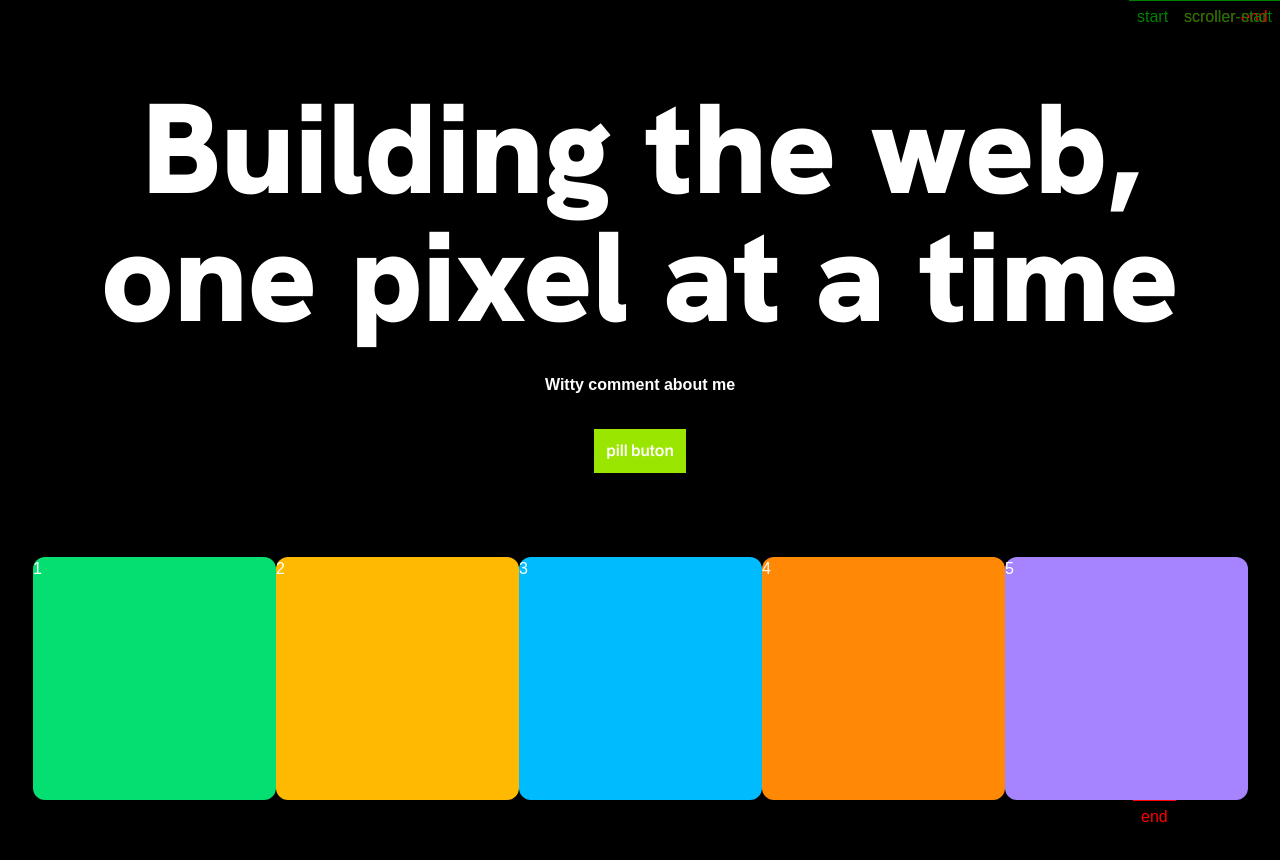
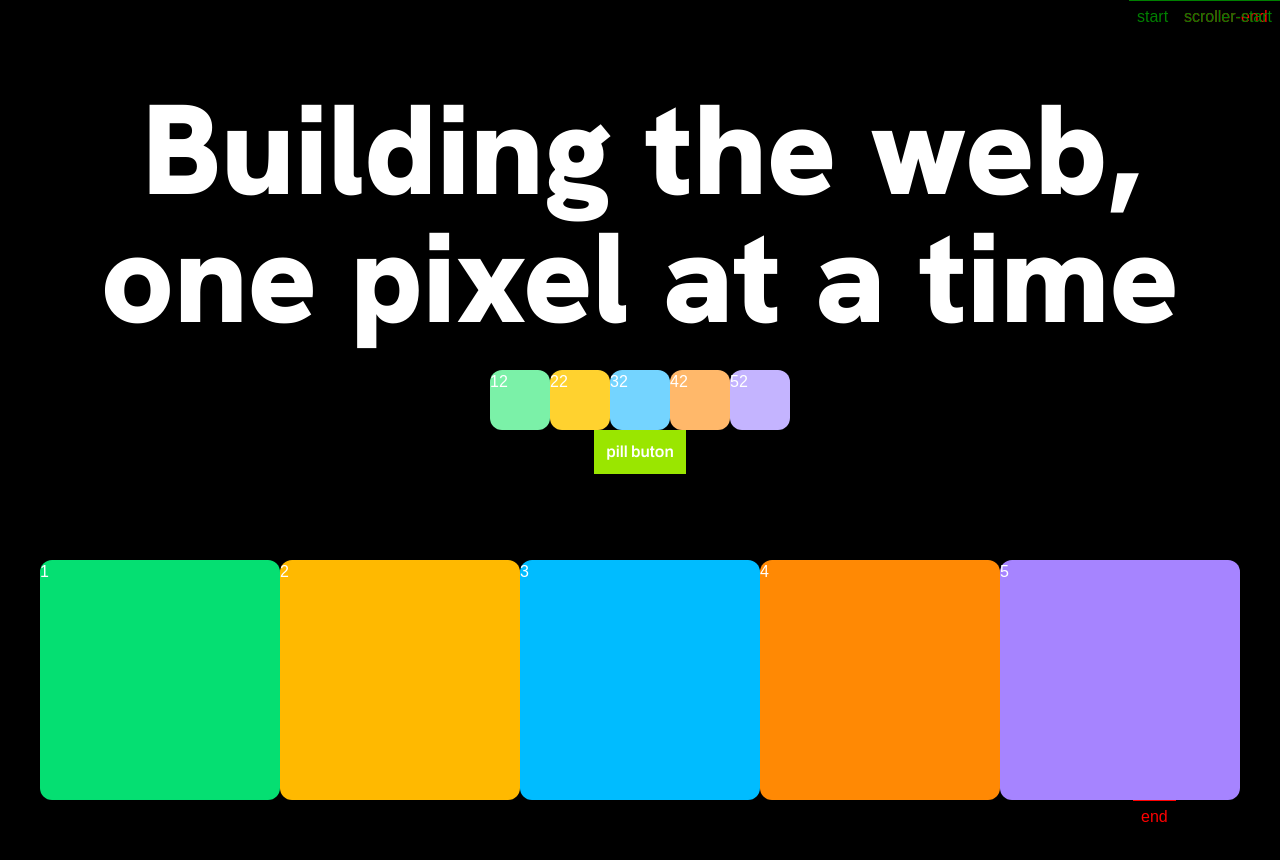
Before and after one commit to radovanbotik/mypage, a Next.js app: page / in a window 1280 px wide. Shown: the top 860 px of the page. Built offline with nearby package versions, Linux system fonts and the light colour scheme.

Commit message:
sequencing logic uncovered

```diff
--- a/app/page.tsx
+++ b/app/page.tsx
@@ -15,20 +15,6 @@ export default function Home() {
   const header = useRef<HTMLDivElement | null>(null);
   const h1 = useRef<HTMLDivElement | null>(null);
   const scrollUpAnimation = useRef<GSAPTimeline | null>(null);
-
-  //icon-sequence1
-  const icon_1_sequence_1 = useRef<HTMLDivElement | null>(null);
-  const icon_2_sequence_1 = useRef<HTMLDivElement | null>(null);
-  const icon_3_sequence_1 = useRef<HTMLDivElement | null>(null);
-  const icon_4_sequence_1 = useRef<HTMLDivElement | null>(null);
-  const icon_5_sequence_1 = useRef<HTMLDivElement | null>(null);
-
-  //icon-sequence2
-  const icon_1_sequence_2 = useRef<HTMLDivElement | null>(null);
-  const icon_2_sequence_2 = useRef<HTMLDivElement | null>(null);
-  const icon_3_sequence_2 = useRef<HTMLDivElement | null>(null);
-  const icon_4_sequence_2 = useRef<HTMLDivElement | null>(null);
-  const icon_5_sequence_2 = useRef<HTMLDivElement | null>(null);
 
   useGSAP(
     () => {
@@ -48,6 +34,31 @@ export default function Home() {
       // Timeline setup
       scrollUpAnimation.current = gsap
         .timeline()
+        .set(iconsInSequence3[0], {
+          x:
+            iconsInSequence2[0].getBoundingClientRect().left -
+            iconsInSequence3[0].getBoundingClientRect().left,
+        })
+        .set(iconsInSequence3[1], {
+          x:
+            iconsInSequence2[1].getBoundingClientRect().left -
+            iconsInSequence3[1].getBoundingClientRect().left,
+        })
+        // .set(iconsInSequence3[2], {
+        //   x:
+        //     iconsInSequence2[2].getBoundingClientRect().left -
+        //     iconsInSequence3[2].getBoundingClientRect().left,
+        // })
+        // .set(iconsInSequence3[3], {
+        //   x:
+        //     iconsInSequence2[3].getBoundingClientRect().left -
+        //     iconsInSequence3[3].getBoundingClientRect().left,
+        // })
+        // .set(iconsInSequence3[4], {
+        //   x:
+        //     iconsInSequence2[4].getBoundingClientRect().left -
+        //     iconsInSequence3[4].getBoundingClientRect().left,
+        // })
         .to(iconsInSequence1, {
           y: originalOffset,
           stagger: { each: 0.15, from: "start" },
@@ -81,26 +92,35 @@ export default function Home() {
         .set(iconsInSequence1, { opacity: 0 }, "<")
         .set(iconsInSequence2, { opacity: 1 }, "<")
         .set(iconsInSequence3, { opacity: 1 }, "<")
-        .set(iconsInSequence2[0], { opacity: 0 })
+        .set(
+          iconsInSequence2[0],
+          {
+            opacity: 0,
+          },
+          "<",
+        )
         .to(iconsInSequence3[0], {
           yPercent: -100,
-        })
-        .to(iconsInSequence3[0], {
-          xPercent: 200,
         })
         .set(wordsInSentence1[0], {
           opacity: 1,
         })
         .to(iconsInSequence3[0], {
-          xPercent: 300,
+          x: 0,
+          backgroundColor: "black",
         })
-        .to(
-          wordsInSentence1,
-          {
-            xPercent: 10,
-          },
-          "<",
-        )
+        .to(iconsInSequence3[1], {
+          x: 0,
+          backgroundColor: "black",
+        })
+        // .to(
+        //   wordsInSentence1,
+        //   {
+        //     xPercent: 10,
+        //   },
+        //   "<",
+        // )
+
         .set(
           wordsInSentence1[1],
           {
@@ -139,7 +159,7 @@ export default function Home() {
           </div>
         </div>
         <div
-          className="//absolute //bottom-0 flex w-full items-start justify-center opacity-100 [&>*]:aspect-square [&>*]:w-full"
+          className="//absolute //bottom-0 flex w-full items-start justify-center gap-0 opacity-100 [&>*]:aspect-square [&>*]:w-full [&>*]:max-w-60"
           ref={grid1}
         >
           <div className="icon1 rounded-xl bg-green-400 object-cover will-change-transform">
@@ -159,29 +179,32 @@ export default function Home() {
           </div>
         </div>
         <div className="absolute top-1/2 w-full -translate-y-1/2">
-          <div className="relative inset-0 mx-auto flex h-full w-fit opacity-100">
-            <div className="sentence1 div absolute -top-full left-0 z-10 flex text-6xl whitespace-nowrap select-none">
-              <span className="text-content -translate-x-[10%] opacity-0">
-                a word
-              </span>
-              <div className="icon3 inline-block aspect-square w-[60px] -translate-x-[300%] translate-y-full rounded-xl bg-green-300 object-cover opacity-0 will-change-transform"></div>
-              <span className="text-content -translate-x-[10%] opacity-0">
-                b word
+          <div className="relative mx-auto flex h-full w-fit justify-center opacity-100">
+            <div className="sentence1 //bg-amber-300 absolute -top-full left-0 z-10 flex w-full items-center justify-center gap-1 text-6xl whitespace-nowrap select-none">
+              <span className="text-content opacity-0">a word aa aa aaaaa</span>
+              <div className="icon3 inline-block aspect-square h-[60px] w-[60px] translate-y-full rounded-xl bg-green-300 object-cover opacity-0 will-change-transform"></div>
+              <span className="text-content opacity-0">
+                b word aaaaa asdasaaaaaa
               </span>
             </div>
-            <div className="icon2 aspect-square w-[60px] rounded-xl bg-green-300 opacity-0 will-change-transform">
+            <div className="sentence1 //bg-amber-300 absolute top-0 left-0 z-10 flex w-full items-center justify-center gap-1 text-6xl whitespace-nowrap select-none">
+              <span className="text-content opacity-0">aeeeaaa</span>
+              <div className="icon3 inline-block aspect-square h-[60px] w-[60px] rounded-xl bg-amber-300 object-cover opacity-1 will-change-transform"></div>
+              <span className="text-content opacity-0">zoz a</span>
+            </div>
+            <div className="icon2 aspect-square w-[60px] rounded-xl bg-green-300 opacity-100 will-change-transform">
               12
             </div>
-            <div className="icon2 aspect-square w-[60px] rounded-xl bg-amber-300 opacity-0 will-change-transform">
+            <div className="icon2 aspect-square w-[60px] rounded-xl bg-amber-300 opacity-100 will-change-transform">
               22
             </div>
-            <div className="icon2 aspect-square w-[60px] rounded-xl bg-sky-300 opacity-0 will-change-transform">
+            <div className="icon2 aspect-square w-[60px] rounded-xl bg-sky-300 opacity-100 will-change-transform">
               32
             </div>
-            <div className="icon2 aspect-square w-[60px] rounded-xl bg-orange-300 opacity-0 will-change-transform">
+            <div className="icon2 aspect-square w-[60px] rounded-xl bg-orange-300 opacity-100 will-change-transform">
               42
             </div>
-            <div className="icon2 aspect-square w-[60px] rounded-xl bg-violet-300 opacity-0 will-change-transform">
+            <div className="icon2 aspect-square w-[60px] rounded-xl bg-violet-300 opacity-100 will-change-transform">
               52
             </div>
           </div>
```
